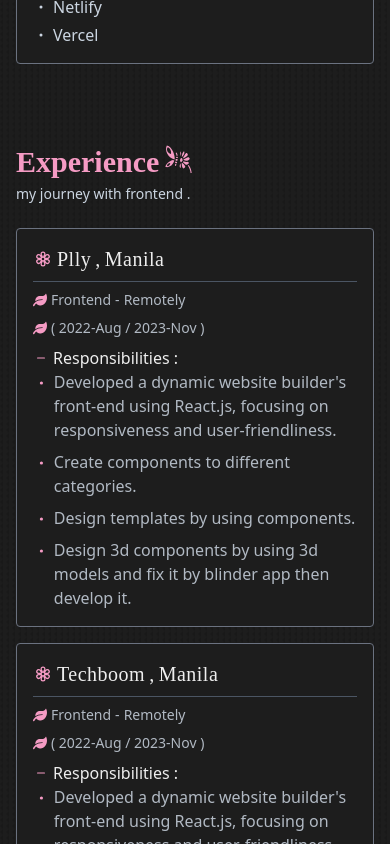
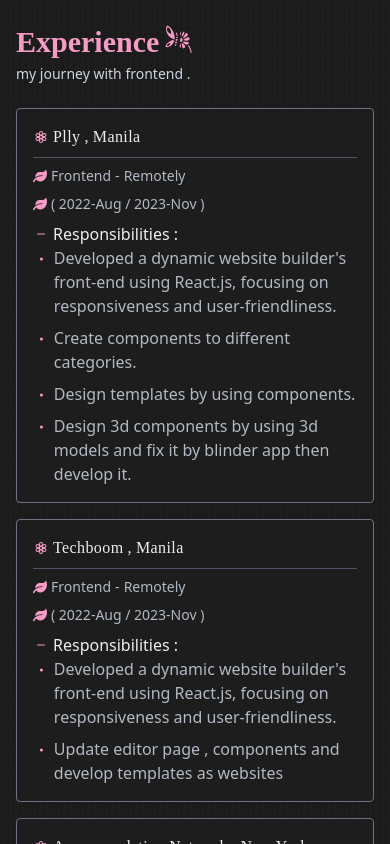
Before and after one commit to abrar997/portfolio-2024, a Next.js app: page / in a window 390 px wide. Shown: the part 1240-2084 px from the top of the page. Built offline with nearby package versions, Linux system fonts and the light colour scheme.

Commit message:
update spacing and fontSize

```diff
--- a/src/app/page.tsx
+++ b/src/app/page.tsx
@@ -109,7 +109,7 @@
           backgroundImage: "url('/assets/bg.png')",
           backgroundSize: "6px",
         }}
-        className="lg:p-12 grid lg:gap-20 gap-12 p-4"
+        className="lg:p-12 grid lg:gap-20 gap-6 p-4"
       >
         <First />
         <Skills
--- a/src/components/Experience.tsx
+++ b/src/components/Experience.tsx
@@ -26,8 +26,8 @@
             key={item.id}
             className="border border-gray-500 flex flex-col gap-2 bg-main lg:min-h-[350px] rounded p-4 text-opacity-85 text-text"
           >
-            <h1 className="flex gap-1 border-b pb-2 border-b-gray-600 tracking-wide text-xl text-main font-primary items-center">
-              <BsFlower3 className="text-xl text-primary" />{" "}
+            <h1 className="flex gap-1 border-b pb-2 border-b-gray-600 tracking-wide lg:text-xl text-main font-primary items-center">
+              <BsFlower3 className="text-primary" />
               <span>{item.for}</span>,<span>{item.city}</span>
             </h1>
             <div className="flex gap-1 capitalize text-sm items-center">
--- a/src/components/First.tsx
+++ b/src/components/First.tsx
@@ -28,7 +28,7 @@
       );
 
   return (
-    <div className="flex flex-col lg:items-center lg:text-center lg:gap-1 gap-1 justify-center text-main lg:h-[400px] py-12 lg:py-0">
+    <div className="flex flex-col lg:items-center lg:text-center lg:gap-1 gap-1 justify-center text-main lg:h-[400px] pt-6 lg:py-0">
       <h2 className="lg:text-2xl text-lg font-main font-title">
         Hello I&#39;m,
       </h2>
```
